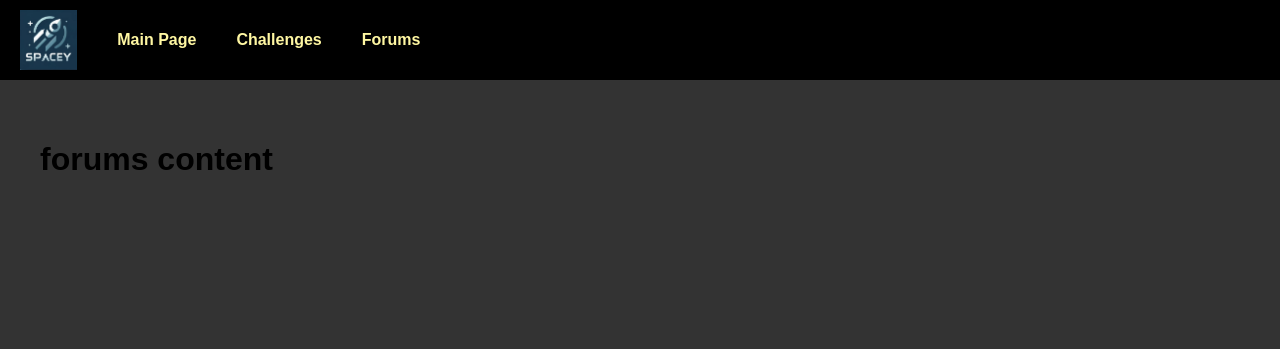
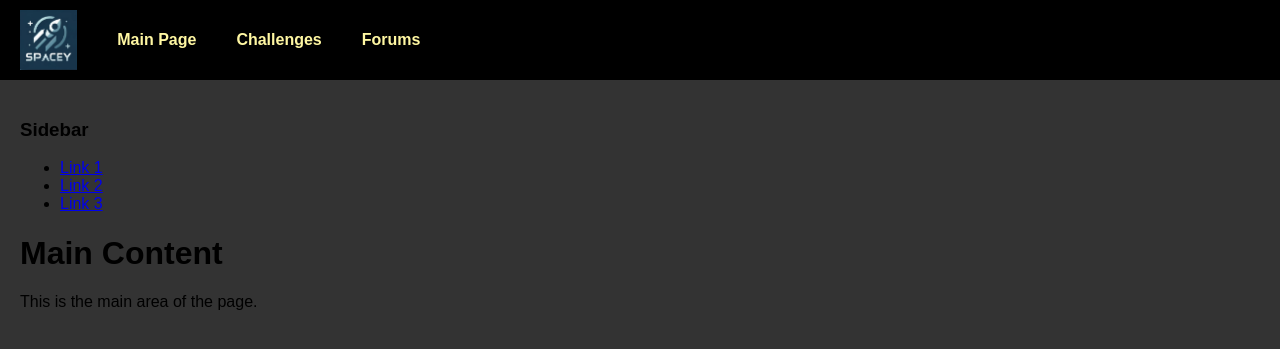
Before and after one commit to IBLIVE/hnwl24group, a Flask app: page /forums in a window 1280 px wide. Shown: the top 349 px of the page. Run offline with Flask 3, Linux system fonts and the light colour scheme.

Commit message:
added forum css files

```diff
--- a/templates/forums.html
+++ b/templates/forums.html
@@ -1,11 +1,25 @@
-<!-- forums.html -->
+
 {% extends "base.html" %}
 
-{% block title %}Forums{% endblock %}
 
+{% block head %}
+<link rel="stylesheet" href="{{ url_for('static', filename='forums_styles.css') }}">
+{% endblock %}
 {% block content %}
-<div style="padding: 20px;">
-    <h1>forums content</h1>
 
+<div class="container">
+    <div class="sidebar">
+        <h3>Sidebar</h3>
+        <ul>
+            <li><a href="#">Link 1</a></li>
+            <li><a href="#">Link 2</a></li>
+            <li><a href="#">Link 3</a></li>
+        </ul>
+    </div>
+    <div class="main-content">
+        <h1>Main Content</h1>
+        <p>This is the main area of the page.</p>
+    </div>
 </div>
+
 {% endblock %}
```
Also changed, not shown: static/forums_styles.css (added, +16 -0 lines).
